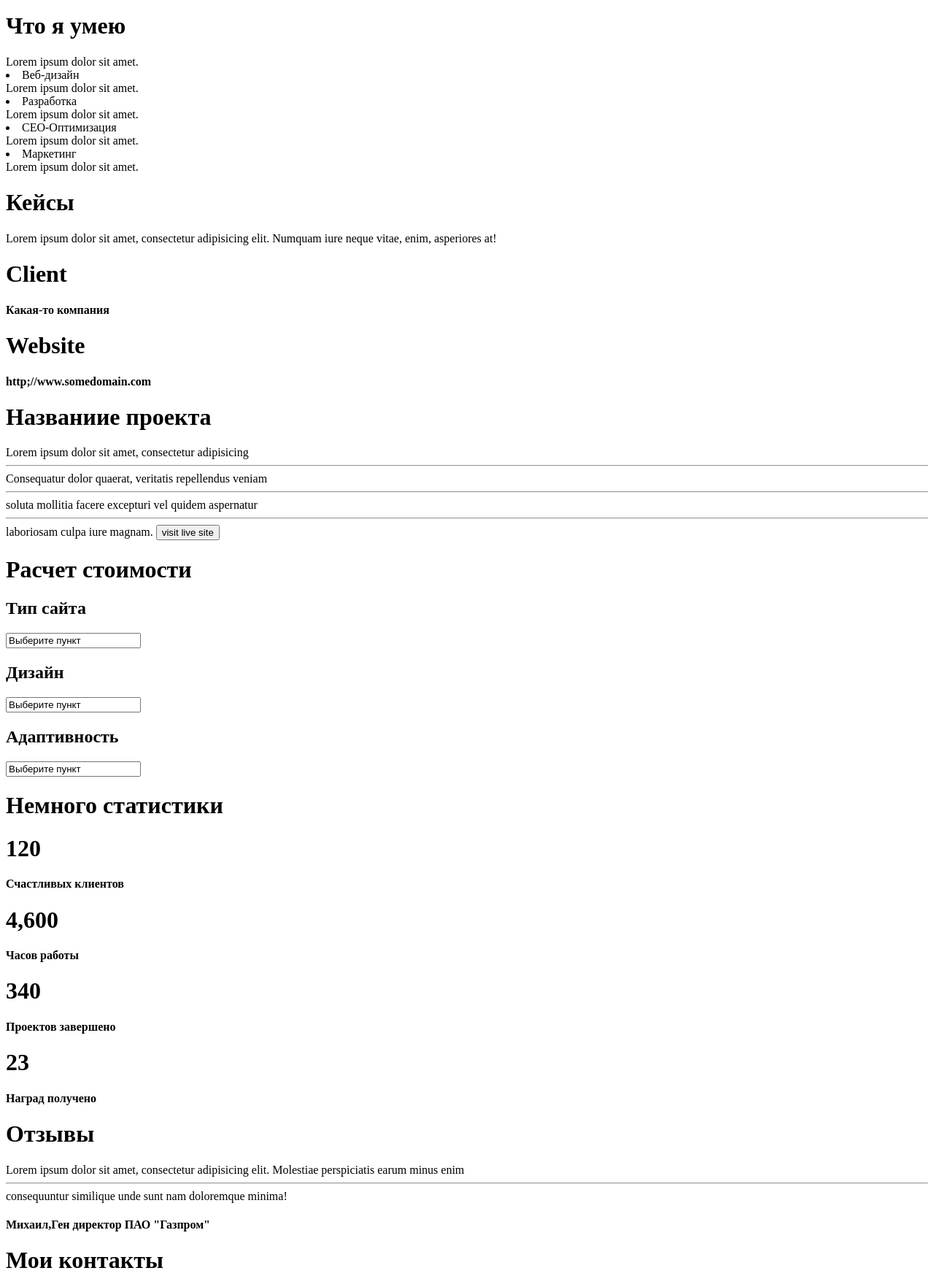
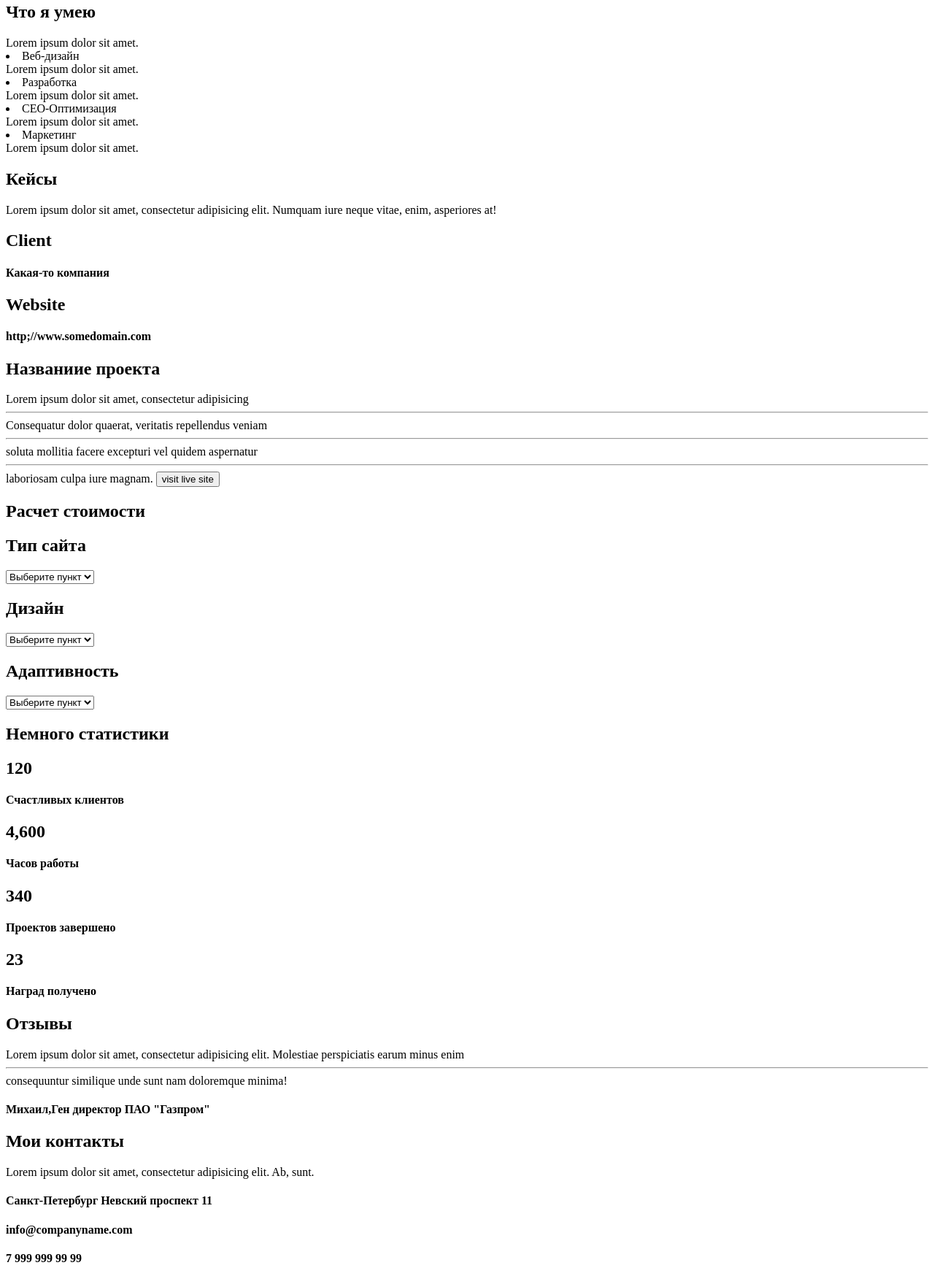
Before and after one commit to Stoppu/Stoppu.github.io, a plain HTML site: page src/index.html in a window 1280 px wide. Shown: the part 468-2216 px from the top of the page at 73% size. Drawn offline with Linux system fonts and the light colour scheme.

Commit message:
Изменил файл

```diff
--- a/src/index.html
+++ b/src/index.html
@@ -35,8 +35,8 @@
      <input type="submit" value="Обо мне">
      <input type="submit" value="Мои работы">
 
+      <h2>Обо мне</h2>
 
-     <h1>Обо мне</h1>
 
      Lorem ipsum dolor sit amet, consectetur adipisicing elit. Consequatur illo accusamus sit consectetur fugiat libero, pariatur officia odit magni maxime.
 
@@ -45,7 +45,7 @@
      <input type="submit" value="Скачать резюме">
 
 
-     <h1>Что я умею</h1>
+     <h2>Что я умею</h2>
       Lorem ipsum dolor sit amet.
      <li>Веб-дизайн</li>
       Lorem ipsum dolor sit amet.
@@ -59,55 +59,67 @@
 
 
 
-      <h1>Кейсы</h1>
+      <h2>Кейсы</h2>
 
        Lorem ipsum dolor sit amet, consectetur adipisicing elit. Numquam iure neque vitae, enim, asperiores at!
 
-     <h1>Client</h1>
+     <h2>Client</h2>
      <h4>Какая-то компания</h4>
 
-     <h1>Website</h1>
+     <h2>Website</h2>
      <h4>http;//www.somedomain.com</h4>
 
-     <h1>Названиие проекта</h1>
+     <h2>Названиие проекта</h2>
      Lorem ipsum dolor sit amet, consectetur adipisicing  <hr>Consequatur dolor quaerat, veritatis repellendus veniam <hr>soluta mollitia facere excepturi vel quidem aspernatur <hr>laboriosam culpa iure magnam.
 
      <input type="submit" value="visit live site">
 
-     <h1>Расчет стоимости</h1>
+     <h2>Расчет стоимости</h2>
      <h2>Тип сайта</h2>
 
      <form action="f">
-      <input type="text" name="text_input" value="Выберите пункт">
+      <select name="list1" id="list">
+          <option value="op1">Выберите пункт</option>
+          <option value="op2">option1</option>
+          <option value="op3">option2</option>
+      </select>
 
        <h2>Дизайн</h2>
-       <input type="text" name="text_input" value="Выберите пункт">
+       <select name="list1" id="list">
+         <option value="op1">Выберите пункт</option>
+          <option value="op2">option1</option>
+          <option value="op3">option2</option>
+      </select>
 
         <h2>Адаптивность</h2>
-        <input type="text" name="text_input" value="Выберите пункт">
+        <select name="list1" id="list">
+         <option value="op1">Выберите пункт</option>
+          <option value="op2">option1</option>
+          <option value="op3">option2</option>
+      </select>
 
 
 
      </form>
 
 
-     <h1>Немного статистики</h1>
+     <h2>Немного статистики</h2>
 
-     <h1>120</h1>
+     <h2>120</h2>
      <h4>Счастливых клиентов</h4>
 
 
-     <h1>4,600</h1>
+     <h2>4,600</h2>
      <h4>Часов работы</h4>
 
-     <h1>340</h1>
+     <h2>340</h2>
      <h4>Проектов завершено</h4>
 
-     <h1>23</h1>
+     <h2>23</h2>
      <h4>Наград получено</h4>
 
 
-     <h1>Отзывы</h1>
+     <h2>Отзывы</h2>
 
      Lorem ipsum dolor sit amet, consectetur adipisicing elit. Molestiae perspiciatis earum minus enim <hr>consequuntur similique unde sunt nam doloremque minima!
 
@@ -116,7 +128,7 @@
 
 
 
-     <h1>Мои контакты</h1>
+     <h2>Мои контакты</h2>
 
 
      Lorem ipsum dolor sit amet, consectetur adipisicing elit. Ab, sunt.
@@ -137,7 +149,9 @@
 
         <input type="text" name="text_input" value="Email">
 
-        <input type="text" name="text_input" value="Сообщение">
+         <textarea name="Сообщение" id="1" cols="30" rows="10">
+
+         </textarea>
          <input type="submit" name="Отправить">
 
  </div></div>
```
